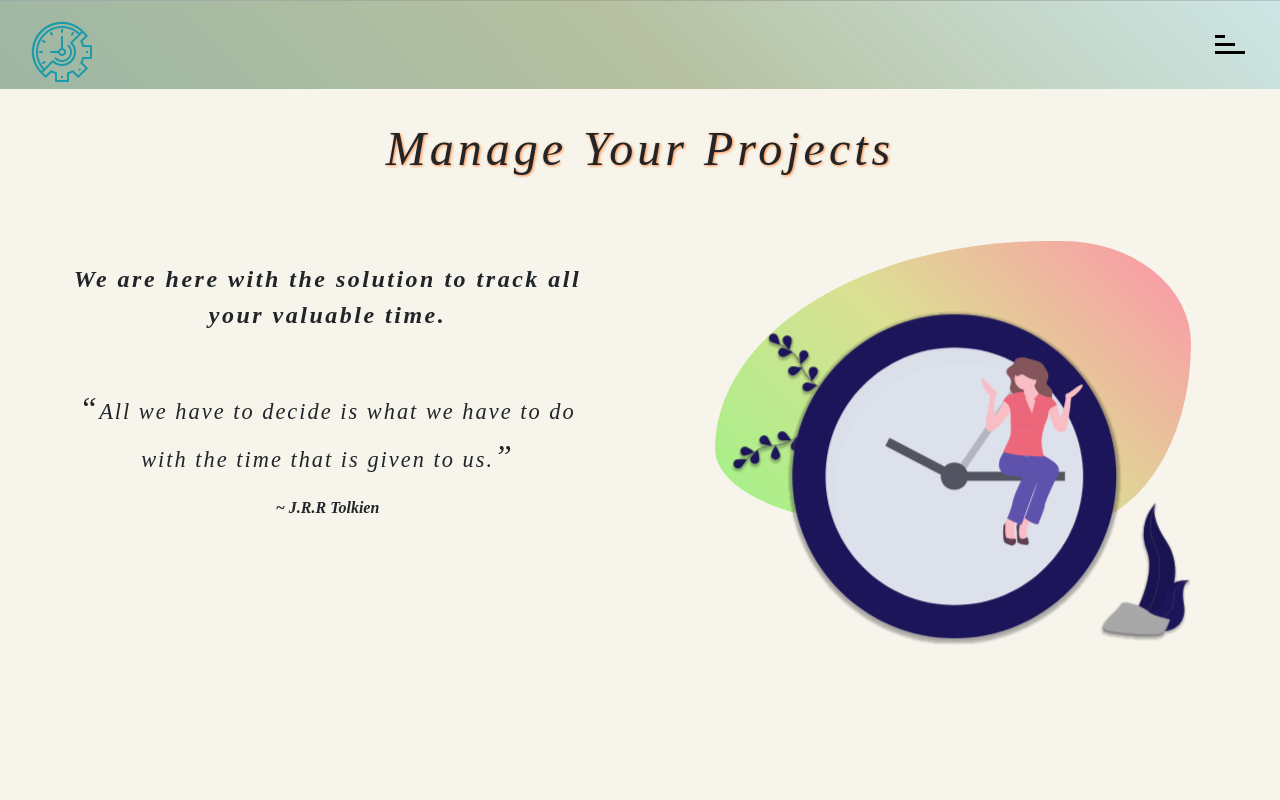
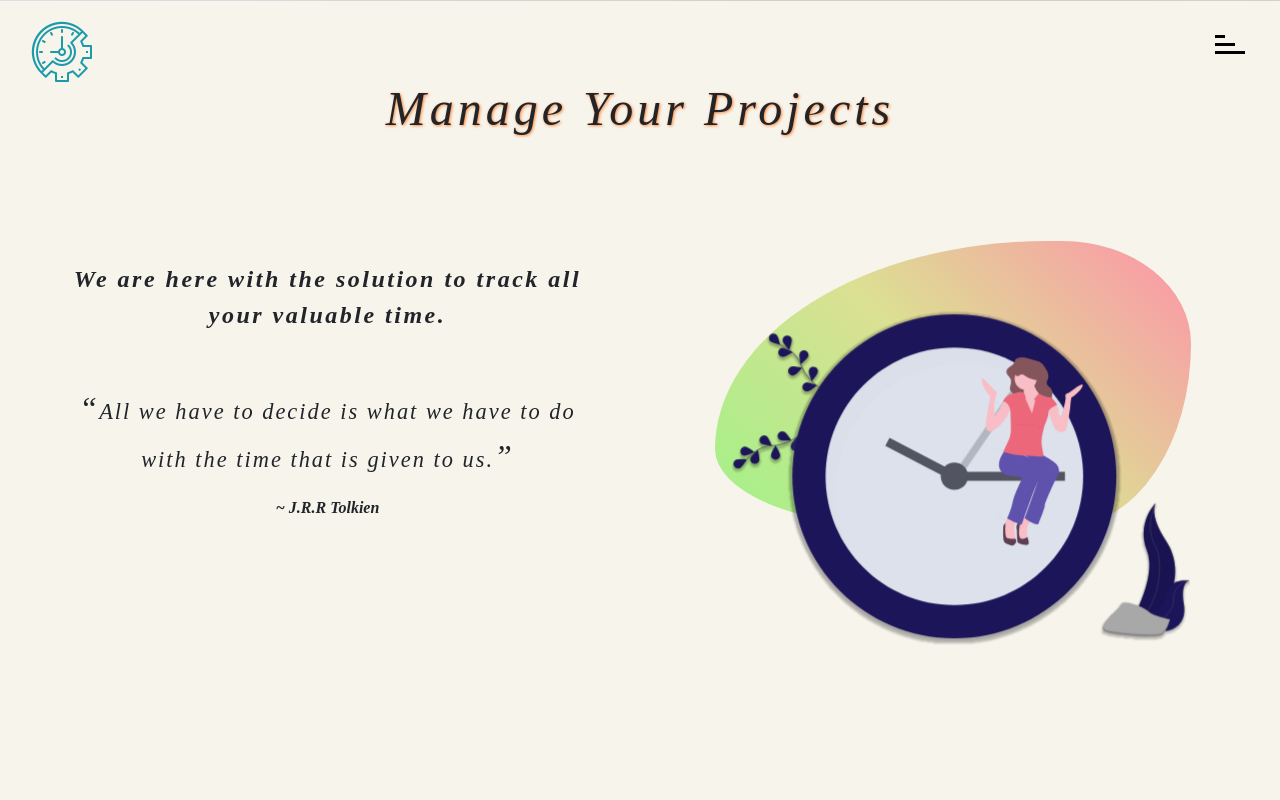
Before and after one commit to SubashPradhan/track-your-project, a React (Create React App) app: page / in a window 1280 px wide. Shown: the top 800 px of the page. Built offline with nearby package versions, Linux system fonts and the light colour scheme; a web font is replaced by a local one.

Commit message:
Working on responsive navabar

```diff
--- a/src/components/Home/index.js
+++ b/src/components/Home/index.js
@@ -1,5 +1,4 @@
 import React, { Component } from 'react'
-import { connect } from 'react-redux'
 import View from './view'
 
 class Home extends Component {
@@ -8,7 +7,7 @@ class Home extends Component {
   }
 
   scrollDown = () => {
-    const {amountToScroll} = this.state
+    const { amountToScroll } = this.state
     window.scrollTo({
       behavior: "smooth",
       top: amountToScroll
@@ -19,21 +18,10 @@ class Home extends Component {
   }
 
   render() {
-    return (
-      <div>
-        <View
-          menuClicked={this.props.menuClicked}
-          scrollDown={this.scrollDown}
-        />
-      </div>
-    )
+    return <View
+      scrollDown={this.scrollDown}
+    />
   }
 }
 
-const mapStateToProps = state => {
-  return {
-    menuClicked: state.menuClicked
-  }
-}
-
-export default connect(mapStateToProps)(Home)
+export default Home
--- a/src/components/Home/view.js
+++ b/src/components/Home/view.js
@@ -5,11 +5,11 @@ import ArrowDownwardIcon from '@material-ui/icons/ArrowDownward';
 import Background from '../Background'
 
 export default function View(props) {
-  const { menuClicked, scrollDown } = props
-  return <>
-    <Container fluid className="home-container">
-      <h1 className={menuClicked ? "home-heading home-heading-blur" : "home-heading"}>Manage Your Projects</h1>
-      <Row className={menuClicked ? "home-content home-content-blur" : "home-content"}>
+  const { scrollDown } = props
+  return <Container fluid className="home-container">
+
+    <h1 className="home-heading">Manage Your Projects</h1>
+    <Row className="home-content">
       <Col lg={6} sm md={12}>
         <div className="introduction text-center">
           <p>
@@ -21,15 +21,16 @@ export default function View(props) {
           <p className="font-weight-bold">~ J.R.R Tolkien</p>
         </div>
       </Col>
+
       <Col lg={6} className>
         <div className="home-background">
           <Background className="icons" />
         </div>
       </Col>
     </Row>
+
     <div className="down-arrow">
       <ArrowDownwardIcon style={{ fontSize: '3.5rem' }} onClick={scrollDown} />
     </div>
   </Container>
-  </>
 }
--- a/src/components/Main/index.js
+++ b/src/components/Main/index.js
@@ -1,14 +1,21 @@
 import React, { Component } from 'react'
+import { connect } from 'react-redux'
 import {View } from './view'
 
 class Main extends Component {
   render() {
     return (
       <div>
-        <View />
+        <View menuClicked={this.props.menuClicked} />
       </div>
     )
   }
 }
 
-export default Main
+const mapStateToProps = state => {
+  return{
+    menuClicked: state.menuClicked
+  }
+}
+
+export default connect (mapStateToProps) (Main)
--- a/src/components/Main/view.js
+++ b/src/components/Main/view.js
@@ -5,14 +5,13 @@ import Navbar from '../Navbar'
 import { Container } from 'react-bootstrap'
 import '../../styles/main.css'
 
-export const View = () => {
-  return (
-    <>
+export const View = (props) => {
+  const { menuClicked } = props
+  return<>
       <Navbar />
-      <Container fluid className="main-container">
+      <Container fluid className={menuClicked ? "main-container main-container-blur" : "main-container"}>
         <Home />
         <About />
       </Container>
     </>
-  )
 }
--- a/src/components/Navbar/index.js
+++ b/src/components/Navbar/index.js
@@ -4,7 +4,23 @@ import { connect } from 'react-redux'
 import { getMenuClickedStat } from '../../actions/menuClicked'
 
 class Navbar extends Component {
-  state = { currentScreenHeight: window.innerHeight }
+  state = { currentScreenHeight: window.innerHeight, scrollHeight: false }
+
+  componentDidMount() {
+    const getScrollHeight = () => {
+      if (window.pageYOffset > this.state.currentScreenHeight) {
+        this.setState({
+          scrollHeight: true
+        })
+      }
+      else {
+        this.setState({
+          scrollHeight: false
+        })
+      }
+    }
+    window.onscroll = function () { getScrollHeight() }
+  }
 
   handleMenu = () => {
     this.props.dispatch(getMenuClickedStat())
@@ -28,6 +44,7 @@ class Navbar extends Component {
     }
 
   }
+
   // Triggers focus for safari and mobile-devices
   setFocus = async (e) => {
     const current = e.target
@@ -53,6 +70,7 @@ class Navbar extends Component {
           menuClicked={this.props.menuClicked}
           handleMenu={this.handleMenu}
           setFocus={this.setFocus}
+          scrollHeight={this.state.scrollHeight}
         />
       </div>
     )
--- a/src/components/Navbar/view.js
+++ b/src/components/Navbar/view.js
@@ -5,7 +5,7 @@ import { Link } from 'react-router-dom'
 import { Container, Row } from 'react-bootstrap'
 
 export default function View(props) {
-  const { handleMenu, menuClicked, setFocus} = props
+  const { handleMenu, menuClicked, setFocus, scrollHeight} = props
 
   const Links = <div className={menuClicked ? 'nav-links nav-active' : 'nav-links'}>
     <Link to='#home' id="home" className='link' onClick={setFocus}>Home</Link>
@@ -15,7 +15,7 @@ export default function View(props) {
   </div>
 
   return (
-    <Container fluid className='navbar-container'>
+    <Container fluid className={ scrollHeight ? 'navbar-container navbar-container-background' : 'navbar-container'}>
       <Row className="justify-content-between">
         <div className='logo-container'>
           <img src={projectLogo} alt='Project Logo' className='project-logo' />
--- a/src/styles/home.css
+++ b/src/styles/home.css
@@ -6,7 +6,7 @@
 
 .home-heading{
   position: relative;
-  top: 15%;
+  top: 10%;
   letter-spacing: 4px;
   font-size: 3rem;
   text-shadow: 1px 1.4px 3px #ff8533;
@@ -23,10 +23,6 @@
 
 .home-background:hover{
   animation: blob 10s infinite ease-in-out;
-}
-
-.home-content-blur, .home-heading-blur{
-  filter: blur(10px);
 }
 
 .home-content{
@@ -165,6 +161,7 @@
     font-size: 1.4rem;
     letter-spacing: 2.5px;
   }
+
   .down-arrow{
     display: none;
   }
--- a/src/styles/main.css
+++ b/src/styles/main.css
@@ -6,4 +6,9 @@
 .main-container{
   font-family: Orbitron;
   background: rgba(240, 233, 217, 0.5);
+  transition: all 0.5s ease-in-out;
 }
+
+.main-container-blur{
+  filter: blur(5px);
+}
--- a/src/styles/navbar.css
+++ b/src/styles/navbar.css
@@ -7,7 +7,21 @@ html,body{
   font-family: Oribitron;
   position: fixed;
   z-index: 2;
-  background: linear-gradient(45deg, rgb(135, 167, 146, 0.8), rgba(85, 117, 47, 0.4), rgba(164, 216, 223,0.5))
+  transition: all 1s ease-in-out;
+}
+
+.navbar-container-background{
+  background: linear-gradient(45deg, rgb(135, 167, 146, 0.8), rgba(85, 117, 47, 0.4), rgba(164, 216, 223,0.5));
+  animation: navbar-animate 1s linear;
+}
+
+@keyframes navbar-animate{
+  from{
+    transform: translateY(-100%);
+  }
+  to{
+    transform: translateY(0%)
+  }
 }
 
 .nav-links{
@@ -26,6 +40,16 @@ html,body{
   transform: translateY(0%);
 }
 
+.home-heading-collapse{
+  display: none;
+}
+
+.home-heading-nav{
+  font-size: 2.5rem;
+  font-style: italic;
+  text-shadow: 1px 1.4px 3px #ff8533;
+
+}
 .project-logo {
  margin: 0 0 0 30px;
  height: 4rem;
@@ -123,3 +147,10 @@ html,body{
 .line-one-clicked, .line-three-clicked{
   background:rgb(214, 2, 2);
 }
+
+@media screen and (max-width : 600px){
+  .home-heading-nav{
+    font-size: 1.3rem;
+    margin-top: 10%;
+  }
+}
```
Lines whose indentation alone changed are shown as unchanged.
